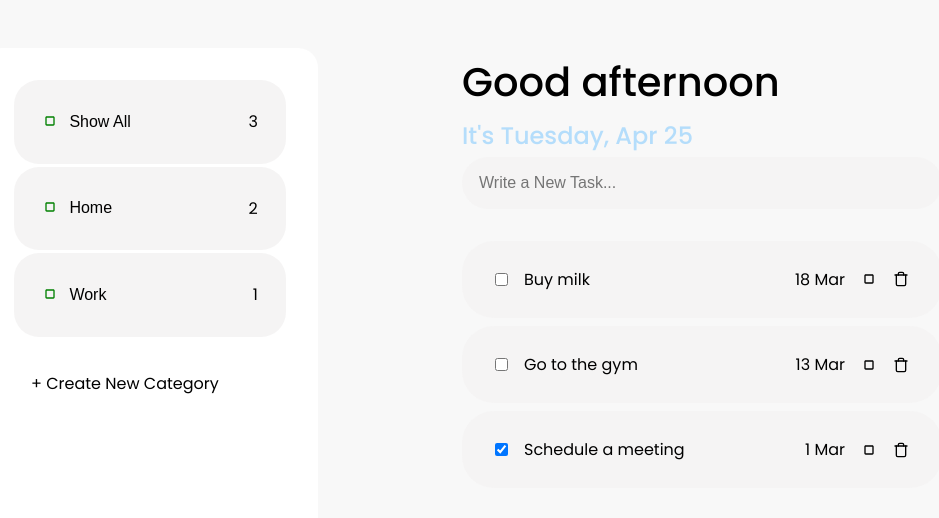
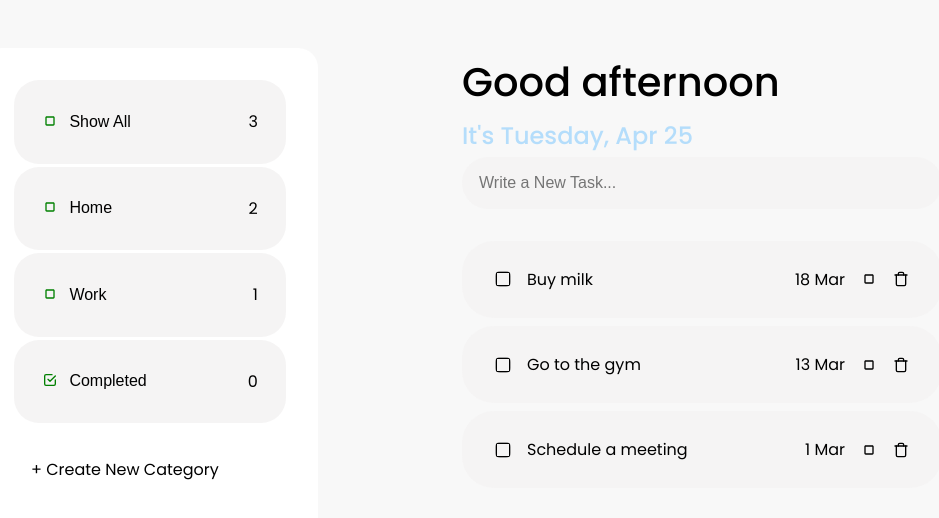
Before and after one commit to MariaRymar/todoApp, a React (Create React App) app: page / in a window 1280 px wide. Shown: the top 518 px of the page, without its empty margins (50-989 px from the left). Built offline with nearby package versions, Linux system fonts and the light colour scheme.

Commit message:
added completed tasks list and deleting tasks

```diff
--- a/src/App.js
+++ b/src/App.js
@@ -8,6 +8,7 @@ function App() {
   const [categoryList, setCategoryList] = useState([
     { id: "hm", value: "Home" },
     { id: "wk", value: "Work" },
+    { id: "complete", value: "Completed" },
   ]);
   const [category, setCategory] = useState("");
   const [taskList, setNewTaskList] = useState([
@@ -29,7 +30,7 @@ function App() {
       id: "d44",
       value: "Schedule a meeting",
       dueDate: "1 Mar",
-      completion: true,
+      completion: false,
       category: "Work",
     },
   ]);
@@ -73,14 +74,12 @@ function App() {
     }
 
     setNewTaskList([...taskList]);
-
   };
 
   const deleteTask = (id) => {
-    let taskToDelete = taskList.filter(task => task.id !== id);
-    setNewTaskList(taskToDelete)
-  }
-
+    let taskToDelete = taskList.filter((task) => task.id !== id);
+    setNewTaskList(taskToDelete);
+  };
 
   return (
     <div className="container main__container">
@@ -89,14 +88,12 @@ function App() {
         categoryList={categoryList}
         createCategory={createCategory}
         showCategory={showCategory}
-
       />
       <div className="right__container">
         <GreetDate />
         <AddTask categoryList={categoryList} createTask={createTask} />
         <TaskList
-        deleteTask={deleteTask}
-
+          deleteTask={deleteTask}
           changeCompletion={changeCompletion}
           taskList={taskList}
           category={category}
--- a/src/components/Task.js
+++ b/src/components/Task.js
@@ -1,6 +1,8 @@
 import { useState } from "react";
 import { BiCheckbox } from "react-icons/bi";
 import { FiTrash } from "react-icons/fi";
+import {GrCheckbox, GrCheckboxSelected} from 'react-icons/gr';
+import { ImCheckboxChecked } from 'react-icons/im'
 
 function Task({ task, changeCompletion, deleteTask }) {
   const [complete, setComplete] = useState(task.completion);
@@ -12,18 +14,14 @@ function Task({ task, changeCompletion, deleteTask }) {
 
   return (
     <div className="task">
-      <div className='task__left'>
-        <input
-          type="checkbox"
-          checked={complete}
-          onChange={handleCompletionChange}
-        ></input>
+      <div className='task__left' onClick={handleCompletionChange}>
+        {complete ?<ImCheckboxChecked /> :<GrCheckbox />}
         {task.value}
       </div>
       <div className='task__right'>
         {task.dueDate}
         <BiCheckbox />
-        <FiTrash onClick={() => deleteTask(task.id)}/>
+        <FiTrash className='bin' onClick={() => deleteTask(task.id)}/>
       </div>
     </div>
   );
--- a/src/components/addTask/AddTask.js
+++ b/src/components/addTask/AddTask.js
@@ -7,7 +7,6 @@ function AddTask({ createTask, categoryList }) {
   //fx default category
 
   const [isOpen, setIsOpen] = useState(false);
-
 
   const [inputValue, setInputValue] = useState({
     value: "",
@@ -34,18 +33,20 @@ function AddTask({ createTask, categoryList }) {
   const submitForm = (e) => {
     console.log(inputValue);
     e.preventDefault();
-    createTask(inputValue);
-    setInputValue({ value: "", dueDate: new Date(), category: "Home" });
-    setIsOpen(false);
+    if (inputValue.value) {
+      createTask(inputValue);
+      setInputValue({ value: "", dueDate: new Date(), category: "Home" });
+      setIsOpen(false);
+    } else {
+      alert("add name");
+    }
   };
 
-
   return (
-    <div className='addInput'>
+    <div className="addInput">
       <form ref={clickRef} onSubmit={submitForm}>
         <input
-        className='styledInput'
-
+          className="styledInput"
           value={inputValue.value}
           onChange={(e) =>
             setInputValue({ ...inputValue, value: e.target.value })
@@ -54,7 +55,7 @@ function AddTask({ createTask, categoryList }) {
           placeholder="Write a New Task..."
         ></input>
         {isOpen ? (
-          <div>
+          <div className='addTaskForm'>
             <select
               value={inputValue.category}
               onChange={(e) => {
@@ -67,6 +68,7 @@ function AddTask({ createTask, categoryList }) {
             </select>
 
             <DatePicker
+            className='datepicker'
               selected={inputValue.dueDate}
               onChange={(date) =>
                 setInputValue({ ...inputValue, dueDate: date })
--- a/src/components/addTask/addTask.css
+++ b/src/components/addTask/addTask.css
@@ -3,9 +3,25 @@
     margin-bottom: 2rem;
 }
 
-.addInput form select {
+.addInput form select,.addInput form button,.datepicker   {
     height: fit-content;
     border-radius: 2rem;
     padding: 0.6rem;
+    cursor: pointer;
 
 }
+.addTaskForm {
+    display: flex;
+}
+
+.addInput form button {
+    background-color: var(--color-primary-variant);
+    transition: var(--transition);
+
+    color: white;
+}
+
+.addInput form button:hover {
+    font-size: 0.9rem;
+    transition: var(--transition);
+}
--- a/src/components/menu/Menu.js
+++ b/src/components/menu/Menu.js
@@ -1,6 +1,7 @@
 import "./menu.css";
 import AddCategory from "../AddCategory";
 import { BiCheckbox } from "react-icons/bi";
+import { TbCheckbox } from "react-icons/tb";
 
 function Menu({ showCategory, createCategory, categoryList, taskList }) {
   return (
@@ -21,10 +22,18 @@ function Menu({ showCategory, createCategory, categoryList, taskList }) {
             key={category.id}
           >
             <div>
-              <BiCheckbox />
+              {category.id === "complete" ? <TbCheckbox /> : <BiCheckbox />}
               <button>{category.value}</button>
             </div>
-            <p>{taskList.filter(task => task.category === category.value).length}</p>
+            <p>
+              {
+                taskList.filter((task) =>
+                  category.id === "complete"
+                    ? task.completion === true
+                    : task.category === category.value && !task.completion
+                ).length
+              }
+            </p>
           </div>
         ))}
       </div>
--- a/src/components/taskList/TaskList.js
+++ b/src/components/taskList/TaskList.js
@@ -1,43 +1,39 @@
 import Task from "../Task";
 import "./taskList.css";
 
-function TaskList({
-  taskList,
-  category,
-  changeCompletion,
-  deleteTask
-}) {
+function TaskList({ taskList, category, changeCompletion, deleteTask }) {
+  const handleShowList = taskList.map((task) => {
+    if (category === "Completed" && task.completion) {
       return (
-    <div>
-      {category ? (
-        <div className="tasklist">
-          {taskList.map((task) => {
-            return task.category === category ? (
         <Task
           deleteTask={deleteTask}
           key={task.id}
           task={task}
           changeCompletion={changeCompletion}
         />
-            ) : (
-              <div key={task.id}></div>
       );
-          })}
-        </div>
-      ) : (
-        <div className="tasklist">
-          {taskList.map((task) => (
+    } else if (task.category === category && !task.completion) {
+      return (
+        <Task
+          deleteTask={deleteTask}
+          key={task.id}
+          task={task}
+          changeCompletion={changeCompletion}
+        />
+      );
+    } else if (!category) {
+      return (
         <Task
           key={task.id}
           deleteTask={deleteTask}
           task={task}
           changeCompletion={changeCompletion}
         />
-          ))}
-        </div>
-      )}
-    </div>
       );
+    }
+  });
+
+  return <div className="tasklist">{handleShowList}</div>;
 }
 
 export default TaskList;
--- a/src/index.css
+++ b/src/index.css
@@ -111,6 +111,12 @@ h1{
     align-items:center;
 }
 
+.task__left >svg {
+    color: rgb(77, 181, 255);
+    font-size: 1rem;
+    border-radius: 5px;
+}
+
 
 .styledInput{
     padding: 1rem;
@@ -143,3 +149,7 @@ h1{
     font-size: 1rem;
 
 }
+
+.bin {
+    /* color: rgb(243, 177, 177); */
+}
```
Also changed, not shown: src/components/context/ContextComponent.js (added). Lines whose indentation alone changed are shown as unchanged.
